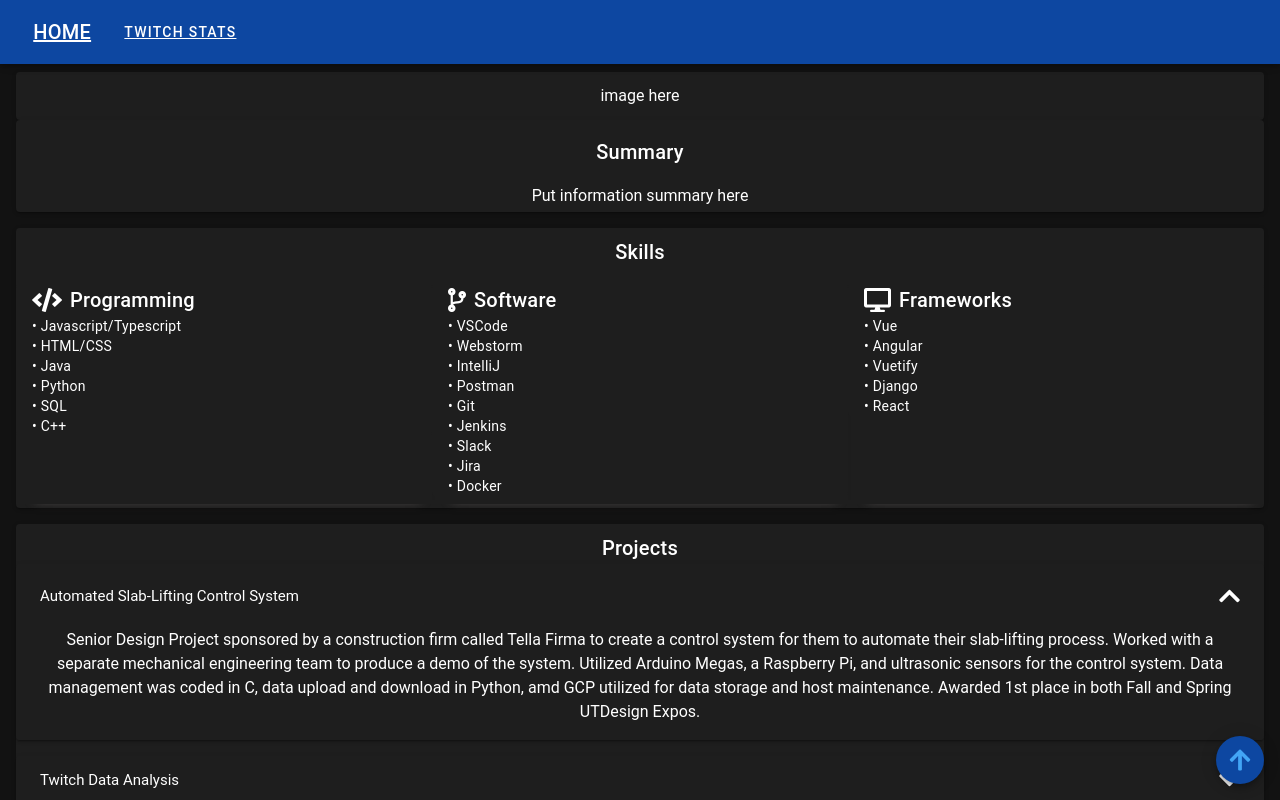
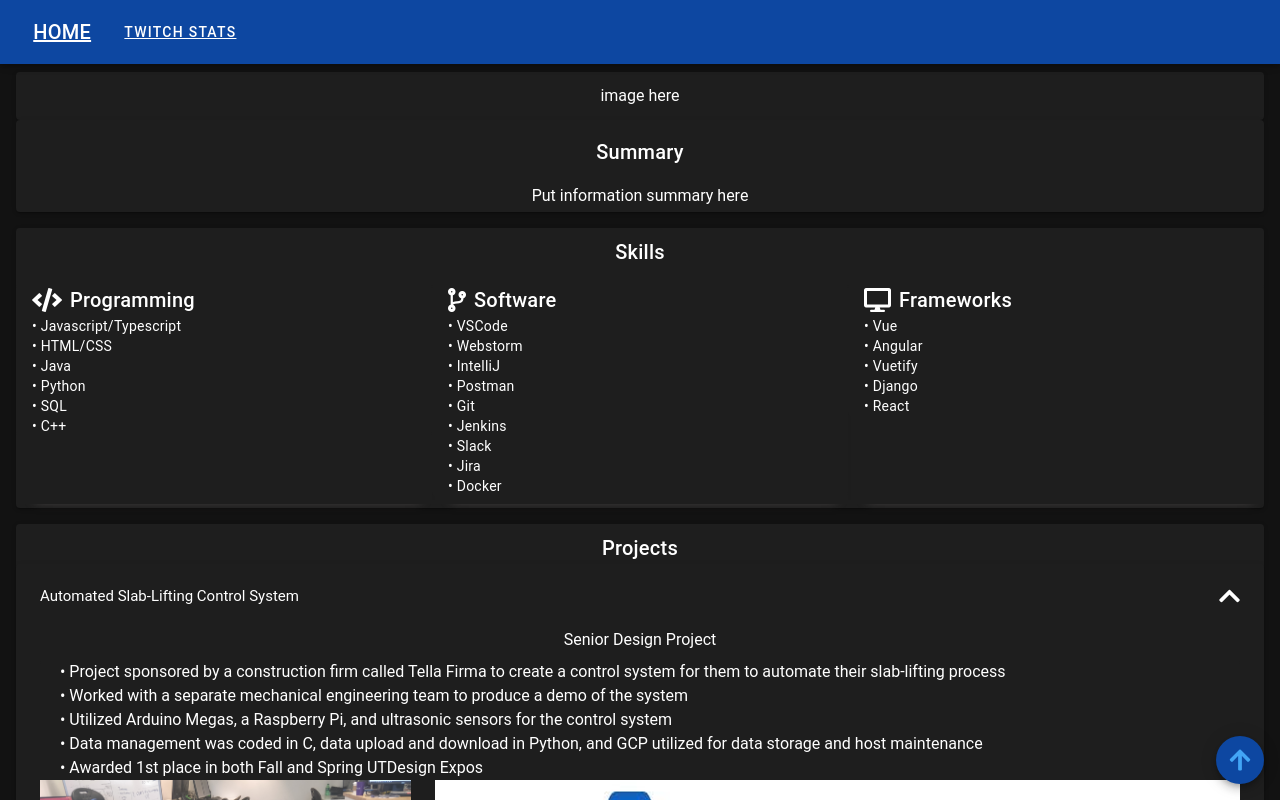
Before and after one commit to SQMoonGit/my-vue-website-portfolio, a Vue app: page / in a window 1280 px wide. Both pictures are taken after a click on the button "Automated Slab-Lifting Control System". Shown: the top 800 px of the page. Built offline with nearby package versions, Linux system fonts and the light colour scheme; what vue-resource would draw is missing.

Commit message:
Added senior design pics

```diff
--- a/src/components/ProjectComponent.vue
+++ b/src/components/ProjectComponent.vue
@@ -7,15 +7,40 @@
           >Automated Slab-Lifting Control System
         </v-expansion-panel-header>
         <v-expansion-panel-content>
-          Senior Design Project sponsored by a construction firm called Tella
-          Firma to create a control system for them to automate their
-          slab-lifting process. Worked with a separate mechanical engineering
-          team to produce a demo of the system. Utilized Arduino Megas, a
-          Raspberry Pi, and ultrasonic sensors for the control system. Data
-          management was coded in C, data upload and download in Python, amd GCP
-          utilized for data storage and host maintenance. Awarded 1st place in
-          both Fall and Spring UTDesign Expos.
-          <v-img></v-img>
+          Senior Design Project
+          <v-card class="my-2" :elevation="0">
+            <v-col>
+              <v-row class="mx-2">
+                • Project sponsored by a construction firm called Tella Firma to
+                create a control system for them to automate their slab-lifting
+                process
+              </v-row>
+              <v-row class="mx-2">
+                • Worked with a separate mechanical engineering team to produce
+                a demo of the system
+              </v-row>
+              <v-row class="mx-2">
+                • Utilized Arduino Megas, a Raspberry Pi, and ultrasonic sensors
+                for the control system
+              </v-row>
+              <v-row class="mx-2">
+                • Data management was coded in C, data upload and download in
+                Python, and GCP utilized for data storage and host maintenance
+              </v-row>
+              <v-row class="mx-2">
+                • Awarded 1st place in both Fall and Spring UTDesign Expos
+              </v-row>
+            </v-col>
+            <v-row>
+              <v-col>
+                <v-img aspect-ratio="1" src="../assets/slab_final_product.png">
+                </v-img>
+              </v-col>
+              <v-col>
+                <v-img src="../assets/slab_diagram.png"></v-img>
+              </v-col>
+            </v-row>
+          </v-card>
         </v-expansion-panel-content>
       </v-expansion-panel>
 
```
Also changed, not shown: src/assets/slab_diagram.png (added), src/assets/slab_final_product.png (added).
